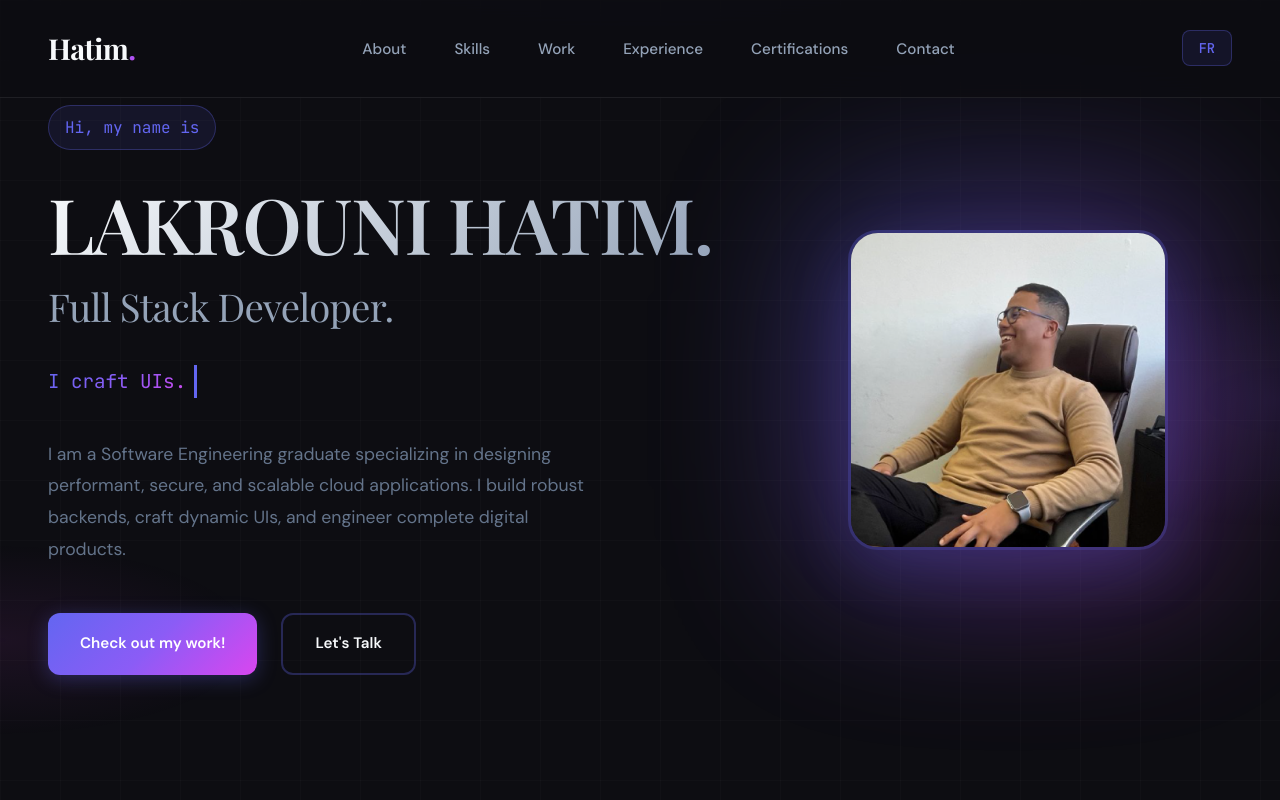
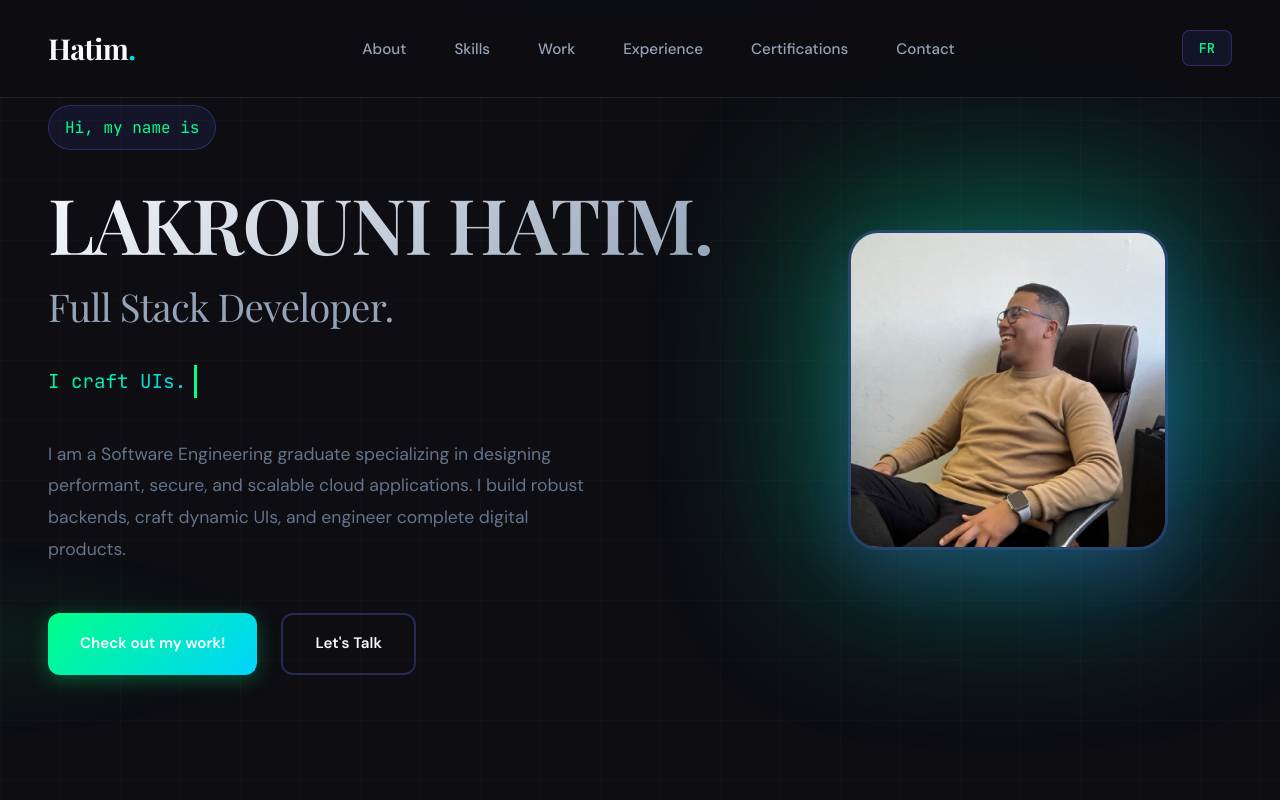
Before and after one commit to Hatimlk/OwnPortfolio, a React (Vite) app: page / in a window 1280 px wide. Shown: the top 800 px of the page. Built offline with nearby package versions, Linux system fonts and the light colour scheme; some icons are missing.

Commit message:
Restore green accent color theme

```diff
--- a/src/index.css
+++ b/src/index.css
@@ -7,10 +7,10 @@
     --bg-secondary: #12121a;
     --bg-tertiary: #1a1a24;
     --bg-card: rgba(26, 26, 36, 0.6);
-    --accent-primary: #6366f1;
-    --accent-secondary: #8b5cf6;
-    --accent-gradient: linear-gradient(135deg, #6366f1 0%, #8b5cf6 50%, #d946ef 100%);
-    --accent-glow: rgba(99, 102, 241, 0.3);
+    --accent-primary: #00ff88;
+    --accent-secondary: #00d4ff;
+    --accent-gradient: linear-gradient(135deg, #00ff88 0%, #00d4ff 100%);
+    --accent-glow: rgba(0, 255, 136, 0.3);
     --text-primary: #f8fafc;
     --text-secondary: #94a3b8;
     --text-muted: #64748b;
@@ -75,9 +75,9 @@ body::before {
     right: 0;
     bottom: 0;
     background:
-        radial-gradient(ellipse 80% 50% at 50% -20%, rgba(99, 102, 241, 0.15) 0%, transparent 50%),
-        radial-gradient(ellipse 60% 40% at 100% 50%, rgba(139, 92, 246, 0.1) 0%, transparent 40%),
-        radial-gradient(ellipse 50% 30% at 0% 80%, rgba(217, 70, 239, 0.08) 0%, transparent 40%);
+        radial-gradient(ellipse 80% 50% at 50% -20%, rgba(0, 255, 136, 0.12) 0%, transparent 50%),
+        radial-gradient(ellipse 60% 40% at 100% 50%, rgba(0, 212, 255, 0.08) 0%, transparent 40%),
+        radial-gradient(ellipse 50% 30% at 0% 80%, rgba(0, 255, 136, 0.06) 0%, transparent 40%);
     pointer-events: none;
     z-index: -1;
 }
```
